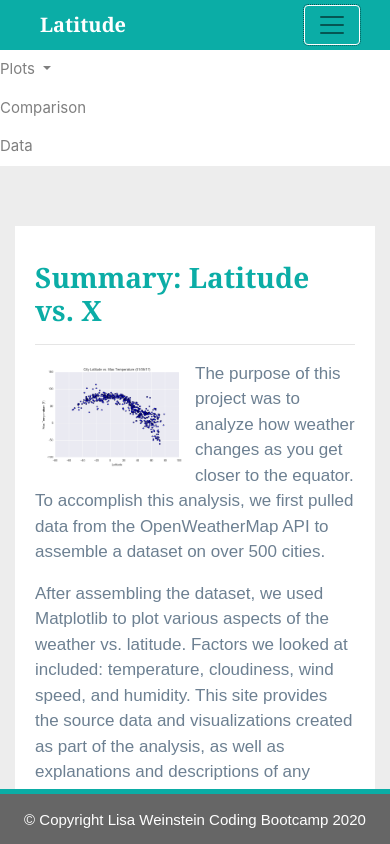
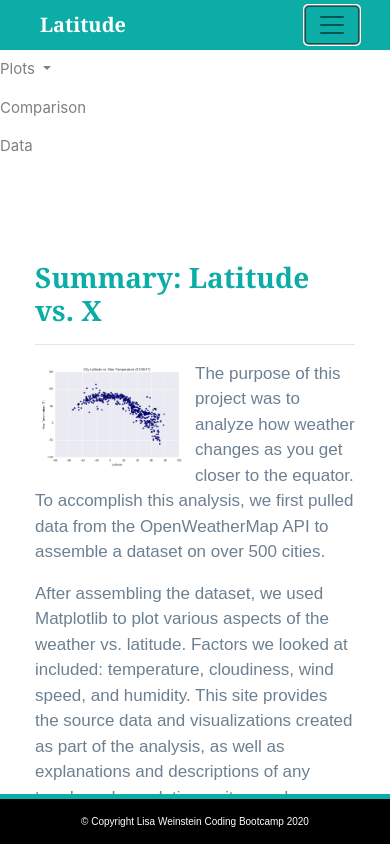
Before and after one commit to lisaweinst/Web-Design-Challenge, a plain HTML site: page index.html in a window 390 px wide. Both pictures are taken after a click on the button "Toggle navigation". Shown: the top 844 px of the page. Drawn offline with nearby package versions, Linux system fonts and the light colour scheme.

Commit message:
edited some of the colors

```diff
--- a/style.css
+++ b/style.css
@@ -1,10 +1,10 @@
 /* Body */
 body{
-    background-color: #EDEDED;
+    background-color: white;
   }
   /* Navbar */
   .navbar{
-    max-height: 57px;
+    max-height: 50px;
   }
   .navigation .navbar-brand{
     color: white;
@@ -16,23 +16,23 @@ body{
   }
   .navbar{
     background-color: white;
-    font-size: 15px;
+    font-size: 25px;
   }
   .active, .dropdown-menu .dropdown-item:active a:hover{
-    background-color:#E7E7E7!important;
+    background-color:white!important;
   }
   .dropdown-item{
     color: #6D8092 !important;
   }
   .dropdown .dropdown-menu .dropdown-item:active, .dropdown .dropdown-menu .dropdown-item:hover{
-    background-color:#E7E7E7 !important;
+    background-color:white !important;
   }
   a{
     color: #6D8092;
     font-size: 15px;
   }
   .nav-link:hover{
-    background-color:#E7E7E7 !important;
+    background-color:white !important;
    }
 
   .navbar-brand:hover{
@@ -53,20 +53,20 @@ body{
     height:50% !important;
   }
 
-  /* Title Class  */
+  /* Title */
   .title{
     color: #0BADA6;
     font-family: Georgia, 'Times New Roman', Times, serif;
     font-weight: bolder;
     padding-top: 25px;
   }
-  /* Paragraph Element */
+  /* Paragraphs*/
   p{
   color: #6D8092;
   font-family: Arial, Helvetica, sans-serif;
   font-size: 17px;
   }
-  /* Box Class */
+  /* Boxes */
   .box {
     margin-top: 60px;
     margin-bottom: 62px;
@@ -75,21 +75,21 @@ body{
     background-color: white;
 
   }
-  /* Table */
+  /* Tables*/
   .table{
     font-size: 15px;
     border-top-color: white !important;
   }
   /* Footer */
   footer{
-  background-color: #666666;
+  background-color: #000000;
   border-top-style: solid;
   border-top-width: 5px;
-  border-top-color: #0BADA6;
+  border-top-color:#0BADA6;
   color: white;
-  min-height: 55px;
+  min-height: 50px;
   font-family: Arial, Helvetica, sans-serif;
-  font-size: 15px;
+  font-size: 10px;
   text-align: center;
   position: fixed;
   left: 0;
@@ -120,7 +120,7 @@ body{
   button:focus {
 
     outline: 1px dotted;
-    outline: 5px auto -webkit-focusring-color;
+    outline: auto 5px;
 
     }
   }
```
